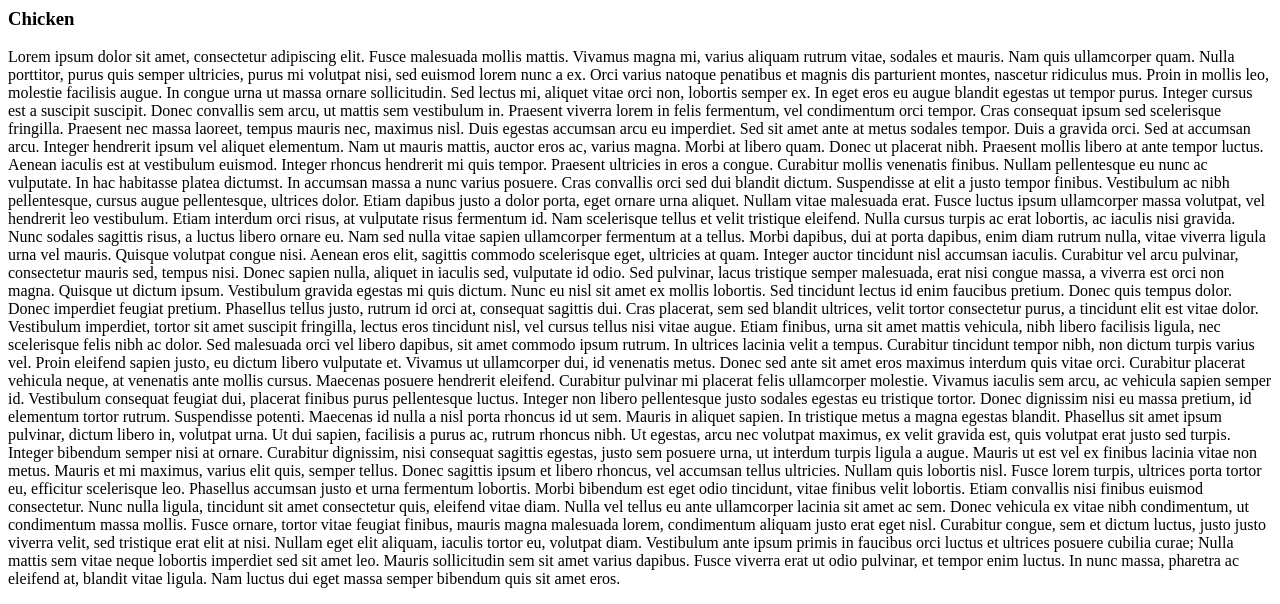
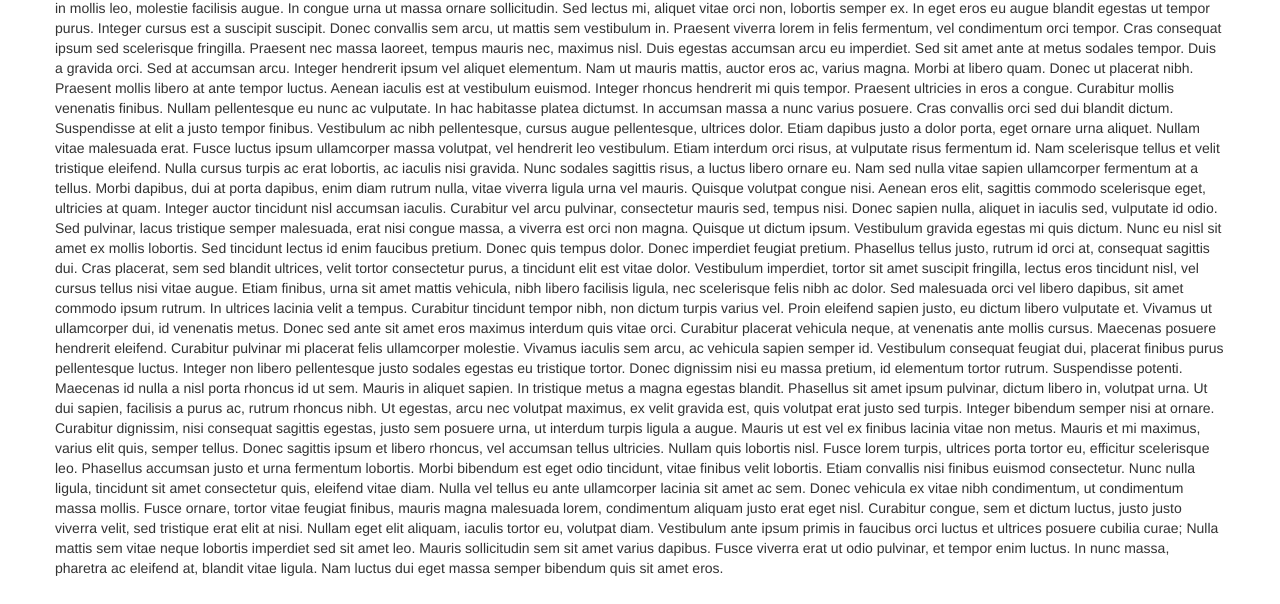
Before and after one commit to nathalienng/coursera-module3, a plain HTML site: page index.html in a window 1280 px wide. Shown: the part 230-834 px from the top of the page. Drawn offline with Linux system fonts and the light colour scheme.

Commit message:
Update index.html
Adding ../ to the CSS link reference

```diff
--- a/index.html
+++ b/index.html
@@ -5,8 +5,8 @@
     <meta http-equiv="X-UA-Compatible" content="IE=edge">
     <meta name="viewport" content="width=device-width, initial-scale=1">
     <title>Assignment Solution for Module 3</title>
-    <!--link rel="stylesheet" href="css/bootstrap.min.css"-->
-    <!--link rel="stylesheet" href="css/styles.css"-->
+    <link rel="stylesheet" href="../css/bootstrap.min.css">
+    <link rel="stylesheet" href="../css/styles.css">
     <link href='https://fonts.googleapis.com/css?family=Oxygen:400,300,700' rel='stylesheet' type='text/css'>
     <link href='https://fonts.googleapis.com/css?family=Lora' rel='stylesheet' type='text/css'>
   </head>
```
